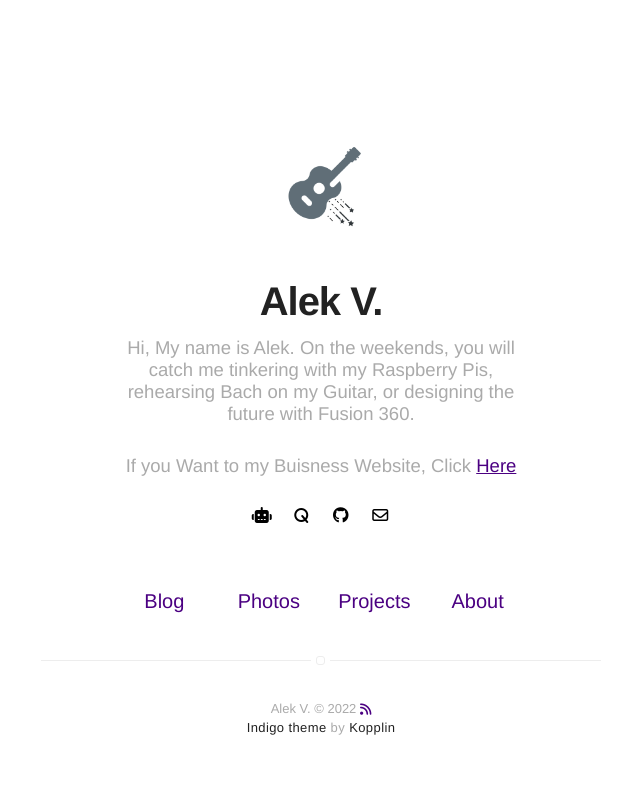
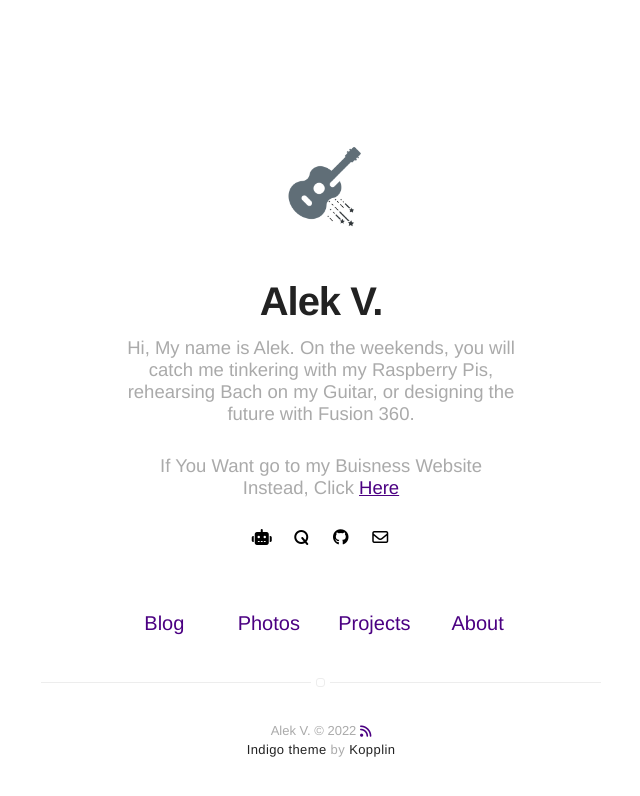
Before and after one commit to alekthegenius/alekthegenius.github.io, a Jekyll site: the page built from index.html, in a window 1280 px wide. Shown: the top 796 px of the page, without its empty margins (319-959 px from the left). Built offline with Jekyll 4.4.1, drawn with Linux system fonts in a browser that asks for light colours; nearby versions of some CDN libraries.

Commit message:
Update header.html

```diff
--- a/_includes/header.html
+++ b/_includes/header.html
@@ -18,7 +18,7 @@
 
         <h1 class="title">{{ site.title }}</h1>
         <h2 class="description">{{ site.bio }}</h2>
-        <h2 class="buisness">If you Want to my Buisness Website, Click <a class="link" href="{{ site.url }}/tech">Here</a></h2>
+        <h2 class="buisness">If You Want go to my Buisness Website Instead, Click <a class="link" href="{{ site.url }}/tech">Here</a></h2>
 
         {% include social-links.html %}
     </header>
```
